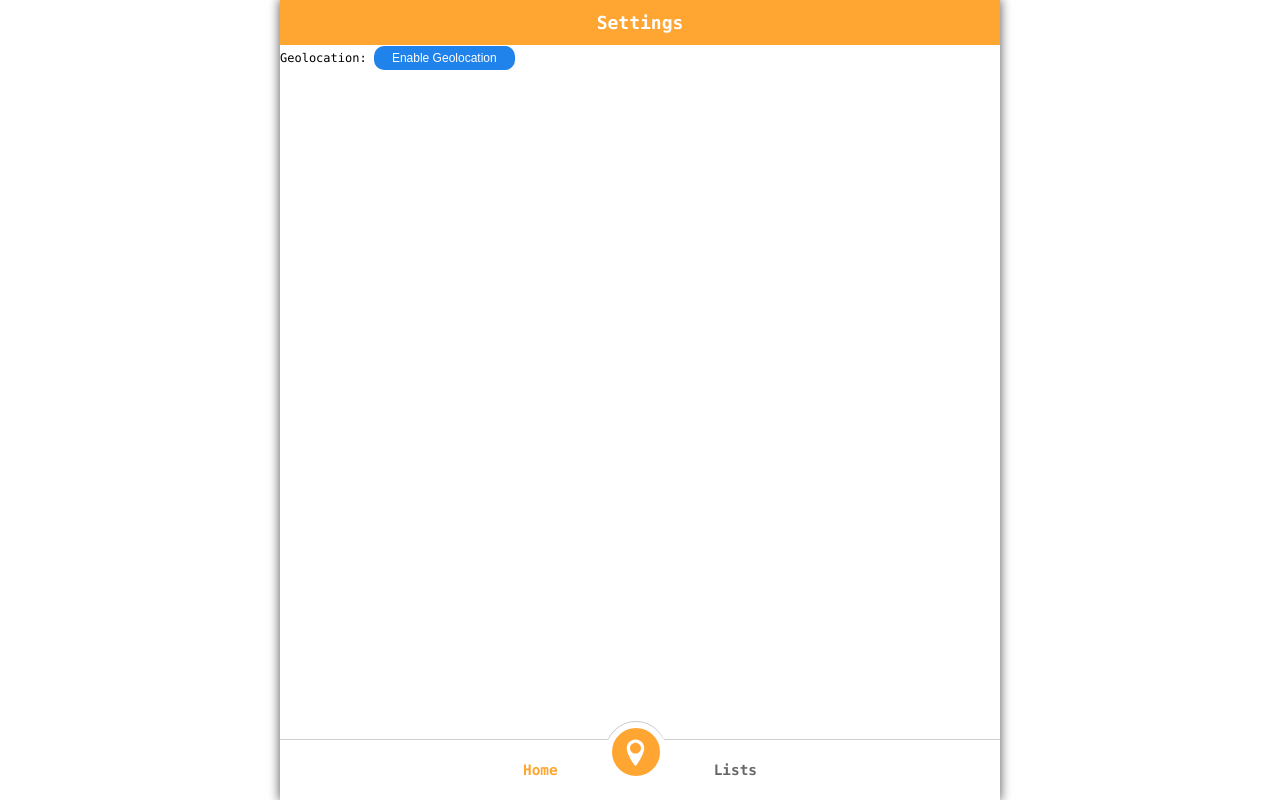
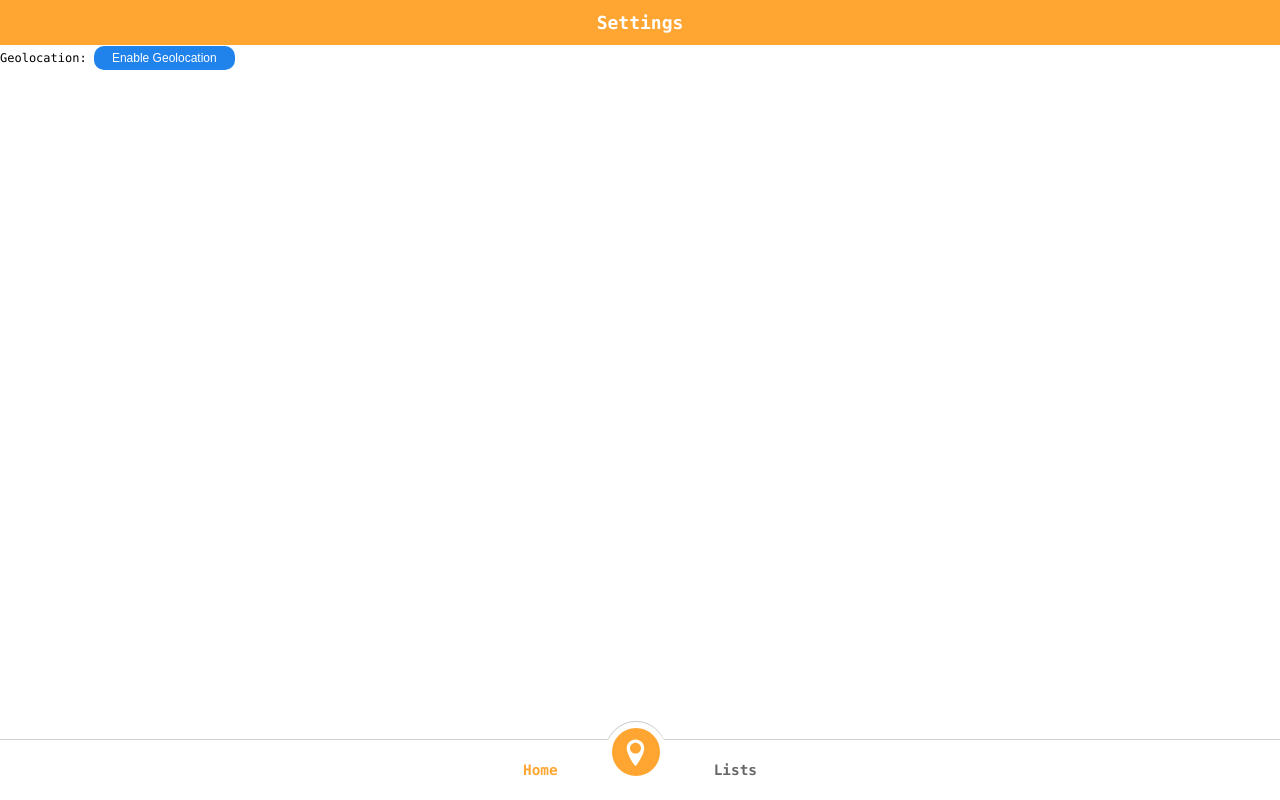
Before and after one commit to icaromh/iwarm, a Next.js app: page /settings in a window 1280 px wide. Built offline with nearby package versions, Linux system fonts and the light colour scheme.

Commit message:
chore: remove max-width and render the app using the whole width

```diff
--- a/styles/globals.css
+++ b/styles/globals.css
@@ -27,10 +27,7 @@ a {
 }
 
 #__next {
-  max-width: 720px;
-  margin: 0 auto;
   display:grid;
   height: 100vh;
   height: 100dvh;
-  box-shadow: 0px 0px 10px 1px #676767;
 }
```
